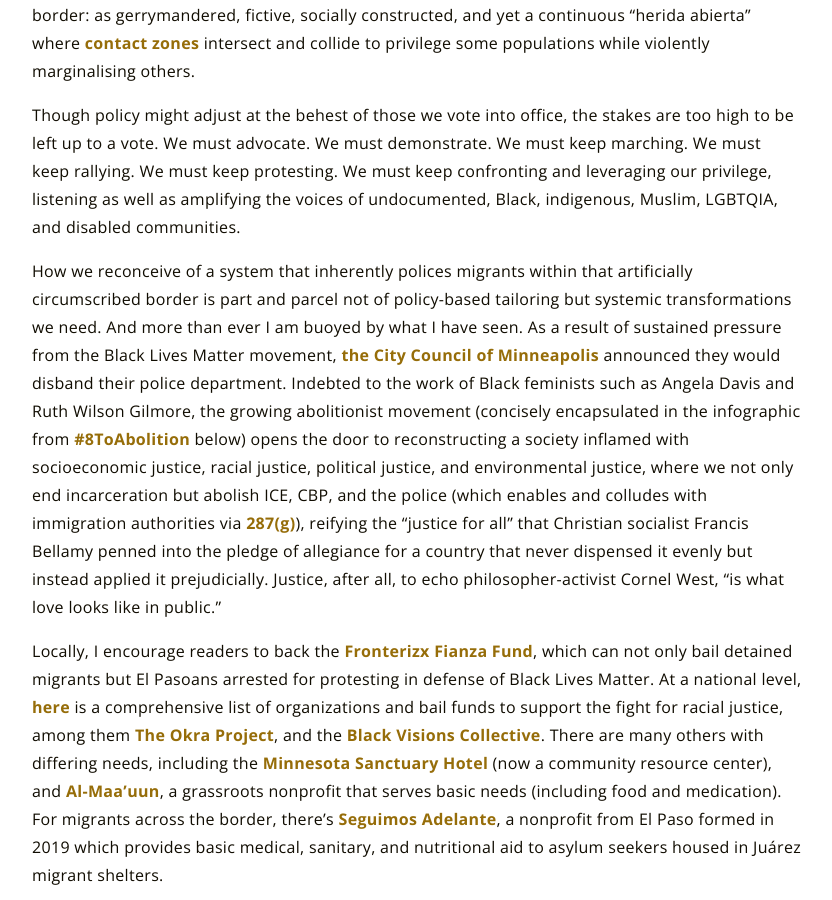
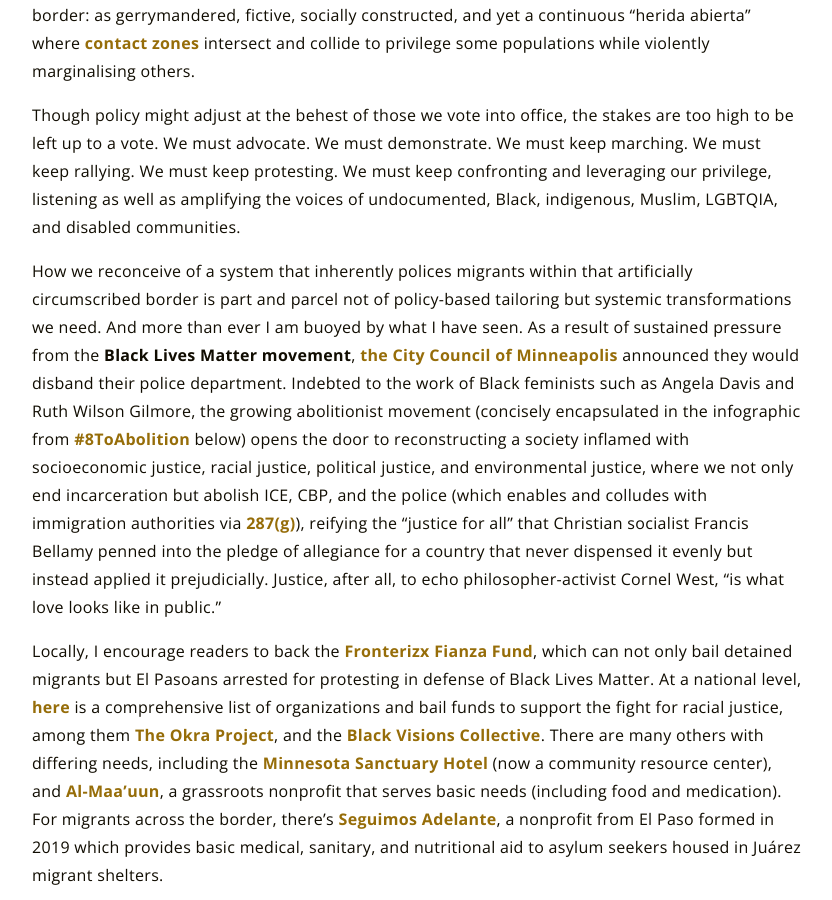
Before and after one commit to unitedfronteras/ufexhibition_mexusa, a Jekyll site: the page built from _reflections/gomez.md, in a window 1280 px wide and 900 px high, scrolled down 3599 px. Shown: the whole window, without its empty margins (223-1055 px from the left). Built offline with Jekyll 4.4.1, drawn with Linux system fonts in a browser that asks for light colours.

```diff
--- a/_reflections/gomez.md
+++ b/_reflections/gomez.md
@@ -26,7 +26,7 @@ As we witness the machinations of the carceral state that criminalizes humanitar
 
 Though policy might adjust at the behest of those we vote into office, the stakes are too high to be left up to a vote. We must advocate. We must demonstrate. We must keep marching. We must keep rallying. We must keep protesting. We must keep confronting and leveraging our privilege, listening as well as amplifying the voices of undocumented, Black, indigenous, Muslim, LGBTQIA, and disabled communities.
 
-How we reconceive of a system that inherently polices migrants within that artificially circumscribed border is part and parcel not of policy-based tailoring but systemic transformations we need. And more than ever I am buoyed by what I have seen. As a result of sustained pressure from the Black Lives Matter movement, [the City Council of Minneapolis](https://theappeal.org/minneapolis-city-council-members-announce-intent-to-disband-the-police-department-invest-in-proven-community-led-public-safety/) announced they would disband their police department. Indebted to the work of Black feminists such as Angela Davis and Ruth Wilson Gilmore, the growing abolitionist movement (concisely encapsulated in the infographic from [#8ToAbolition](https://www.8toabolition.com/) below) opens the door to reconstructing a society inflamed with socioeconomic justice, racial justice, political justice, and environmental justice, where we not only end incarceration but abolish ICE, CBP, and the police (which enables and colludes with immigration authorities via [287(g)](https://www.aclu.org/other/287g-agreements)), reifying the “justice for all” that Christian socialist Francis Bellamy penned into the pledge of allegiance for a country that never dispensed it evenly but instead applied it prejudicially. Justice, after all, to echo philosopher-activist Cornel West, “is what love looks like in public.”
+How we reconceive of a system that inherently polices migrants within that artificially circumscribed border is part and parcel not of policy-based tailoring but systemic transformations we need. And more than ever I am buoyed by what I have seen. As a result of sustained pressure from the **Black Lives Matter movement**, [the City Council of Minneapolis](https://theappeal.org/minneapolis-city-council-members-announce-intent-to-disband-the-police-department-invest-in-proven-community-led-public-safety/) announced they would disband their police department. Indebted to the work of Black feminists such as Angela Davis and Ruth Wilson Gilmore, the growing abolitionist movement (concisely encapsulated in the infographic from [#8ToAbolition](https://www.8toabolition.com/) below) opens the door to reconstructing a society inflamed with socioeconomic justice, racial justice, political justice, and environmental justice, where we not only end incarceration but abolish ICE, CBP, and the police (which enables and colludes with immigration authorities via [287(g)](https://www.aclu.org/other/287g-agreements)), reifying the “justice for all” that Christian socialist Francis Bellamy penned into the pledge of allegiance for a country that never dispensed it evenly but instead applied it prejudicially. Justice, after all, to echo philosopher-activist Cornel West, “is what love looks like in public.”
 
 Locally, I encourage readers to back the [Fronterizx Fianza Fund](https://www.fianzafund.org/home.html), which can not only bail detained migrants but El Pasoans arrested for protesting in defense of Black Lives Matter. At a national level, [here](https://nymag.com/strategist/article/where-to-donate-for-black-lives-matter.html#bail-funds) is a comprehensive list of organizations and bail funds to support the fight for racial justice, among them [The Okra Project](https://www.theokraproject.com/), and the [Black Visions Collective](https://www.blackvisionsmn.org/). There are many others with differing needs, including the [Minnesota Sanctuary Hotel](https://www.gofundme.com/f/sanctuaryhotel) (now a community resource center), and [Al-Maa'uun](https://www.launchgood.com/campaign/stand_with_minneapolis_we_cant_breathe#!/), a grassroots nonprofit that serves basic needs (including food and medication). For migrants across the border, there’s [Seguimos Adelante](https://www.seguimosadelante.org/), a nonprofit from El Paso formed in 2019 which provides basic medical, sanitary, and nutritional aid to asylum seekers housed in Juárez migrant shelters.
 
```
